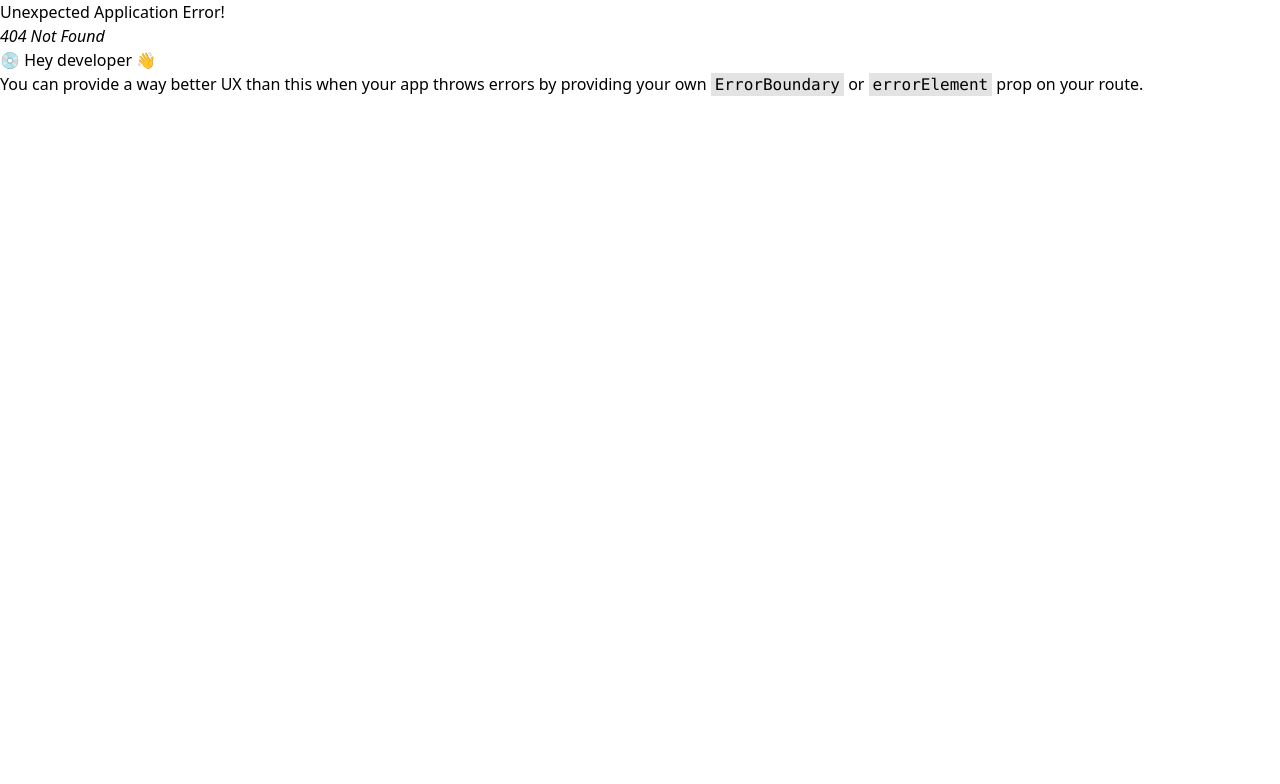
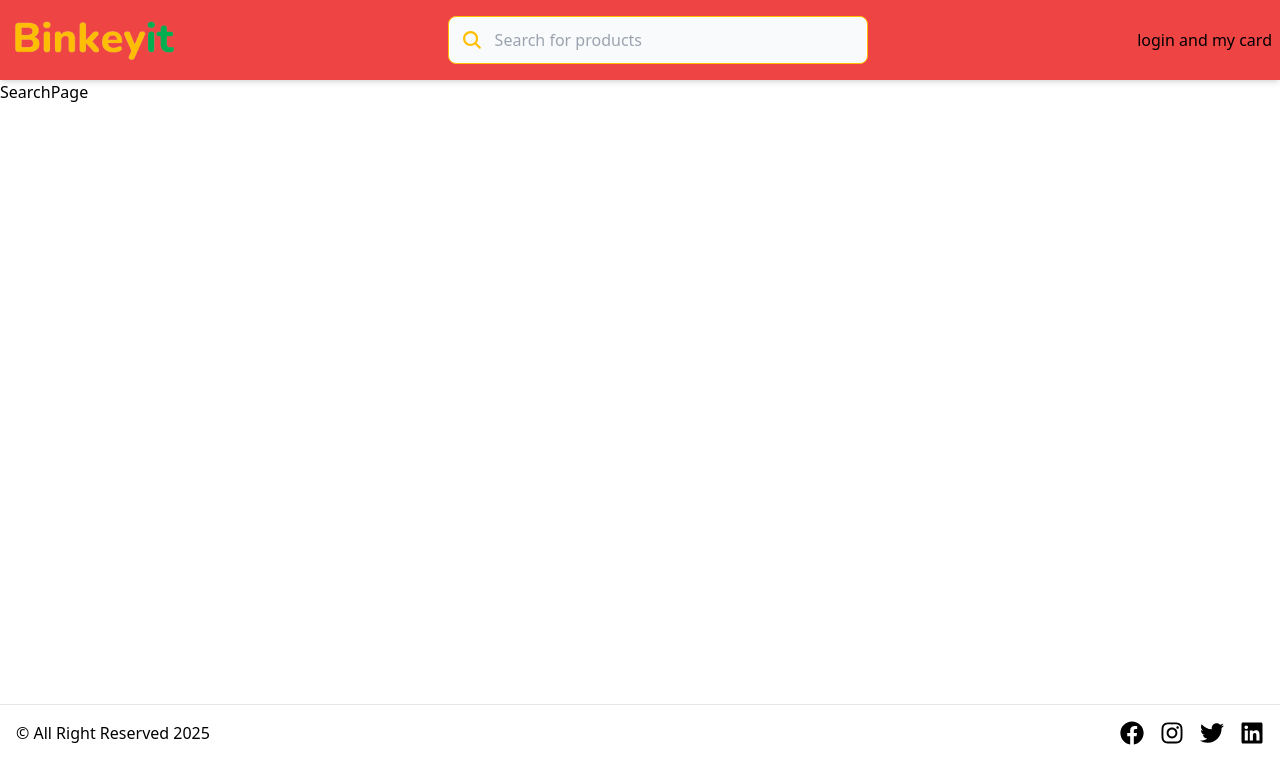
Before and after one commit to RAHULKUMAR092/Blinkit-project, a React (Vite) app in the folder client/: page /search in a window 1280 px wide. Before the commit this address had no page. Shown: the top 784 px of the page. Built offline with nearby package versions, Linux system fonts and the light colour scheme.

Commit message:
header section add search box and user icons

```diff
--- a/client/src/components/Header.jsx
+++ b/client/src/components/Header.jsx
@@ -1,14 +1,16 @@
 import React from 'react'
 import logo from "../assets/logo.png"
 import Search from './Search'
+import { Link } from 'react-router-dom'
+import { FaRegCircleUser } from "react-icons/fa6";
 
 const Header = () => {
     return (
-        <header className='h-20 shadow-md sticky top-0'>
-            <div className='container mx-auto flex items-center h-full px-2 justify-between'>
+        <header className='h-24 lg:h-20 lg:shadow-md sticky top-0 bg-red-500 flex items-center flex-col justify-center gap-1'>
+            <div className='container mx-auto flex items-center px-2 justify-between'>
                 {/* logo */}
                 <div className='h-full'>
-                    <div className='flex items-center justify-center h-full'>
+                    <Link to={"/"} className='flex items-center justify-center h-full'>
                         <img src={logo}
                             alt="Logo"
                             width={170}
@@ -21,18 +23,26 @@ const Header = () => {
                             height={60}
                             className='lg:hidden'
                         />
-                    </div>
+                    </Link>
                 </div>
 
                 {/* Search  */}
-                <div>
-                    <Search/>
+                <div className='hidden lg:block '>
+                    <Search />
                 </div>
 
                 {/* login and my card  */}
-                <div>
-                    login and my card
+                <div className=''>
+                    <button className='text-neutral-600 lg:hidden'>
+                        <FaRegCircleUser size={26} />
+                    </button>
+                    <div className='hidden lg:block'>
+                        login and my card
+                    </div>
                 </div>
+            </div>
+            <div className='container mx-auto px-2 lg:hidden'>
+                <Search />
             </div>
         </header>
     )
--- a/client/src/components/Search.jsx
+++ b/client/src/components/Search.jsx
@@ -1,14 +1,32 @@
-import React from 'react'
+import React, { useEffect, useState } from 'react'
 import { IoSearch } from "react-icons/io5";
+import { useLocation, useNavigate } from 'react-router-dom';
 import { TypeAnimation } from 'react-type-animation';
 
 const Search = () => {
+    const navigate = useNavigate()
+    const location = useLocation()
+    const [isSearchPage, setIsSearchPage] = useState(false)
+    useEffect(() => {
+        const isSearch = location.pathname === '/search'
+        setIsSearchPage(isSearch)
+
+    }, [location])
+
+    const redirectToSearchPage = () => {
+        navigate('/search')
+    }
     return (
-        <div className='w-full min-w-[320px] lg:min-w-[420px] h-12 rounded-lg border overflow-hidden flex items-center text-neutral-500 bg-slate-50'>
-            <button className='flex justify-center items-center h-full p-3'>
+        <div className='w-full min-w-[300px] lg:min-w-[420px] h-11 lg:h-12 rounded-lg border overflow-hidden flex items-center text-neutral-500
+         bg-slate-50 group focus-within:border-primary-200'>
+            <button className='flex justify-center items-center h-full p-3 group-focus-within:text-primary-200'>
                 <IoSearch size={22} />
             </button>
-            <div>
+            <div className='w-full h-full'>
+                {
+                    !isSearchPage ? (
+                        // not in search page
+                        <div onClick={redirectToSearchPage} className='w-full h-full flex items-center' >
                             <TypeAnimation
                                 sequence={[
                                     // Same substring at the start will only be typed out once, initially
@@ -38,6 +56,19 @@ const Search = () => {
                                 repeat={Infinity}
                             />
                         </div>
+                    ) : (
+                        // in search page
+                        <div className='w-full h-full'>
+                            <input type="text"
+                                placeholder="Search for products"
+                                autoFocus
+                                className='bg-transparent w-full h-full outline-none'
+                            />
+                        </div>
+                    )
+                }
+            </div>
+
         </div>
     )
 }
--- /dev/null
+++ b/client/src/pages/SearchPage.jsx
@@ -0,0 +1,11 @@
+import React from 'react'
+
+const SearchPage = () => {
+    return (
+        <div>
+            SearchPage
+        </div>
+    )
+}
+
+export default SearchPage
--- a/client/src/route/index.jsx
+++ b/client/src/route/index.jsx
@@ -1,6 +1,7 @@
 import { createBrowserRouter } from "react-router-dom";
 import App from "../App";
 import Home from "../pages/Home";
+import SearchPage from "../pages/SearchPage";
 const router = createBrowserRouter([
   {
     path: "/",
@@ -9,6 +10,10 @@ const router = createBrowserRouter([
       {
         path: "",
         element: <Home />
+      },
+      {
+        path: "search",
+        element: <SearchPage />
       }
     ]
   },
--- a/client/tailwind.config.js
+++ b/client/tailwind.config.js
@@ -4,7 +4,7 @@ export default {
   theme: {
     extend: {
       colors: {
-        "primary-200": "#ffbg00",
+        "primary-200": "#ffbf00",
         "primary-100": "#ffc929",
         "secondary-200": "#00b050",
         "secondary-100": "#00b1a78",
```
Also changed, not shown: client/src/main.jsx (+4 -4 lines), client/src/hooks/useMobile.jsx (added). Lines whose indentation alone changed are shown as unchanged.
